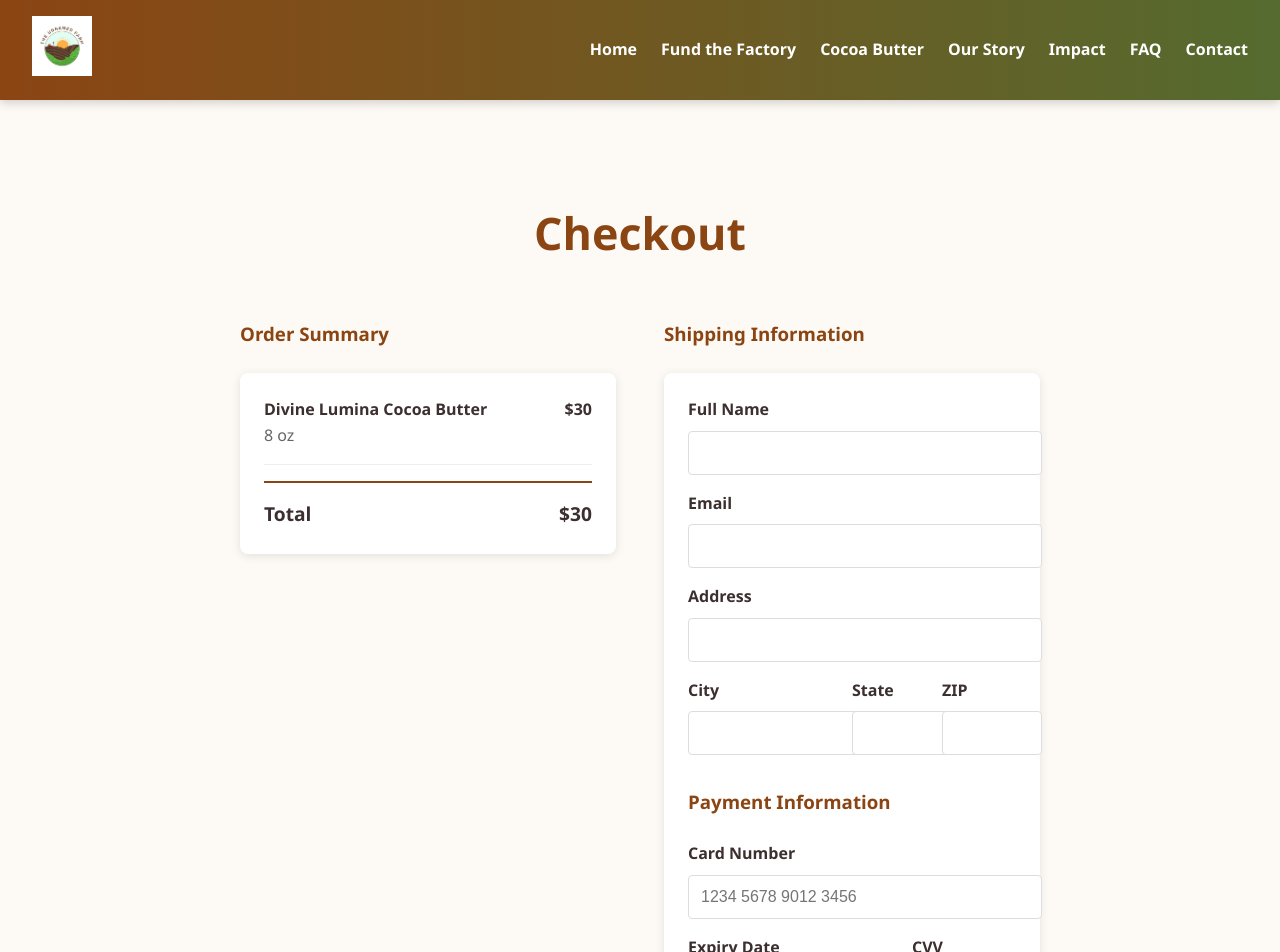
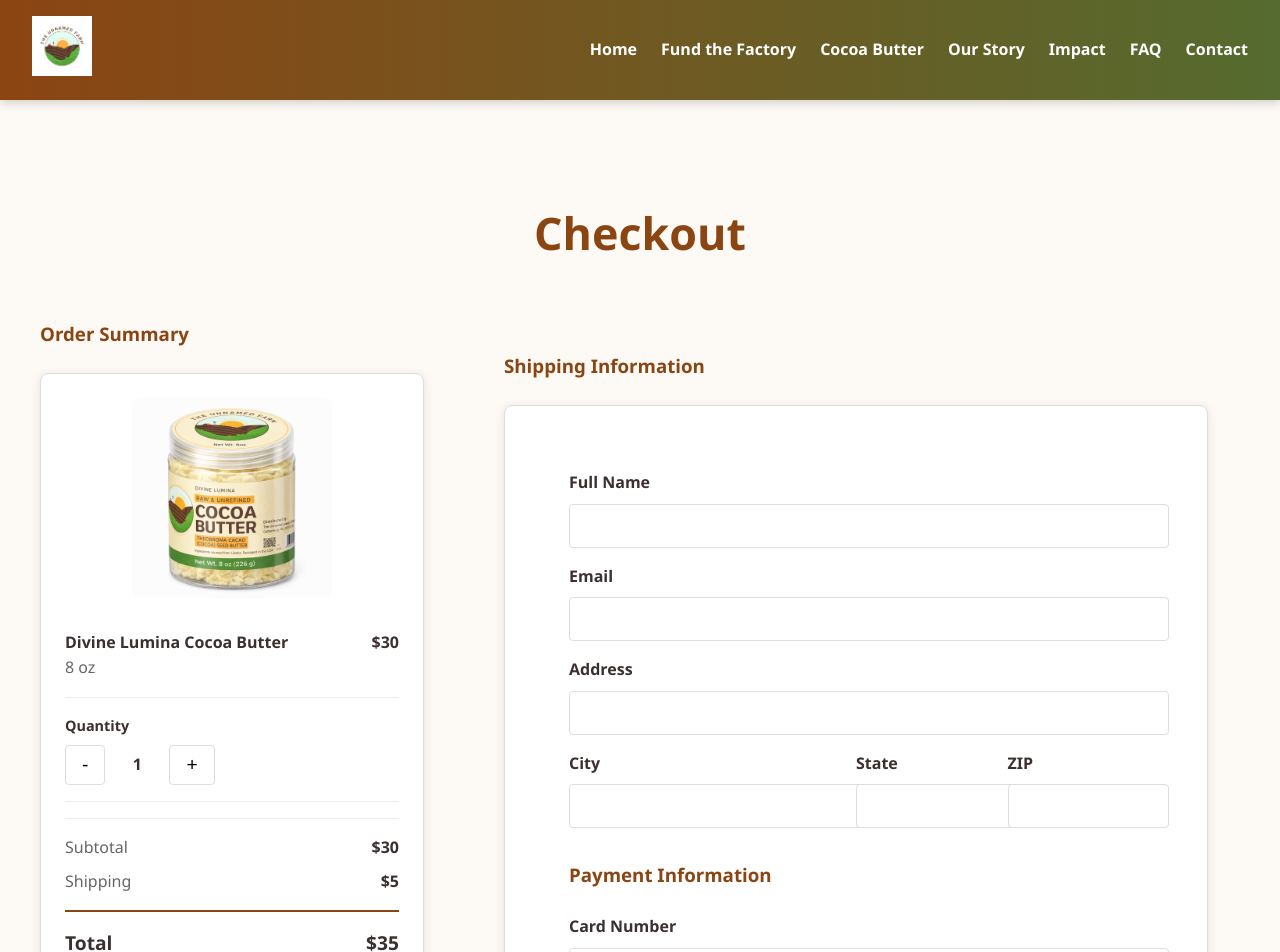
Before and after one commit to dtaplin21/Liberia-ecommerce-site, a React (Vite) app in the folder my-app/: page /checkout in a window 1280 px wide. Shown: the top 952 px of the page. Built offline with nearby package versions, Linux system fonts and the light colour scheme.

Commit message:
added edits to the order summary

```diff
--- a/my-app/src/pages/Checkout.jsx
+++ b/my-app/src/pages/Checkout.jsx
@@ -1,6 +1,12 @@
 import { useState } from 'react'
 
 function Checkout() {
+  const [quantity, setQuantity] = useState(1)
+  const productPrice = 30
+  const shippingCost = 5
+  const subtotal = productPrice * quantity
+  const total = subtotal + shippingCost
+
   const [formData, setFormData] = useState({
     name: '',
     email: '',
@@ -30,29 +36,77 @@ function Checkout() {
     <section style={{padding: '60px 20px'}}>
       <h2>Checkout</h2>
 
-      <div style={{maxWidth: '800px', margin: '0 auto', display: 'grid', gridTemplateColumns: '1fr 1fr', gap: '3rem'}}>
+      <div style={{maxWidth: '1200px', margin: '0 auto', display: 'grid', gridTemplateColumns: '1fr 2fr', gap: '3rem'}}>
         {/* Order Summary */}
         <div>
           <h3 style={{color: 'var(--primary)', marginBottom: '1.5rem'}}>Order Summary</h3>
-          <div style={{background: 'white', padding: '1.5rem', borderRadius: '8px', boxShadow: '0 2px 10px rgba(0,0,0,0.1)'}}>
+          <div style={{background: 'white', padding: '1.5rem', borderRadius: '8px', boxShadow: '0 2px 10px rgba(0,0,0,0.1)', border: '1px solid #ddd'}}>
+            {/* Product Image */}
+            <div style={{marginBottom: '1.5rem', textAlign: 'center'}}>
+              <img
+                src="/images/cocoa_jar.JPEG"
+                alt="Divine Lumina Cocoa Butter"
+                style={{
+                  width: '100%',
+                  maxWidth: '200px',
+                  height: 'auto',
+                  borderRadius: '8px',
+                  objectFit: 'cover'
+                }}
+              />
+            </div>
+
             <div style={{display: 'flex', justifyContent: 'space-between', marginBottom: '1rem', paddingBottom: '1rem', borderBottom: '1px solid #eee'}}>
               <div>
                 <p style={{fontWeight: 'bold', margin: 0}}>Divine Lumina Cocoa Butter</p>
                 <p style={{margin: 0, color: '#666'}}>8 oz</p>
               </div>
-              <p style={{fontWeight: 'bold', margin: 0}}>$30</p>
+              <p style={{fontWeight: 'bold', margin: 0}}>${productPrice}</p>
             </div>
+            <div style={{marginBottom: '1rem', paddingBottom: '1rem', borderBottom: '1px solid #eee'}}>
+              <label style={{display: 'block', marginBottom: '0.5rem', fontWeight: 'bold', fontSize: '0.9rem'}}>Quantity</label>
+              <div style={{display: 'flex', alignItems: 'center', gap: '1rem'}}>
+                <button
+                  type="button"
+                  onClick={() => setQuantity(Math.max(1, quantity - 1))}
+                  style={{padding: '0.5rem 1rem', border: '1px solid #ddd', borderRadius: '4px', background: 'white', cursor: 'pointer', fontSize: '1.2rem'}}
+                >
+                  -
+                </button>
+                <span style={{fontWeight: 'bold', minWidth: '2rem', textAlign: 'center'}}>{quantity}</span>
+                <button
+                  type="button"
+                  onClick={() => setQuantity(quantity + 1)}
+                  style={{padding: '0.5rem 1rem', border: '1px solid #ddd', borderRadius: '4px', background: 'white', cursor: 'pointer', fontSize: '1.2rem'}}
+                >
+                  +
+                </button>
+              </div>
+            </div>
+            {/* Subtotal */}
+            <div style={{display: 'flex', justifyContent: 'space-between', marginTop: '1rem', paddingTop: '1rem', borderTop: '1px solid #eee'}}>
+              <p style={{margin: 0, color: '#666'}}>Subtotal</p>
+              <p style={{margin: 0, fontWeight: 'bold'}}>${subtotal}</p>
+            </div>
+
+            {/* Shipping */}
+            <div style={{display: 'flex', justifyContent: 'space-between', marginTop: '0.5rem'}}>
+              <p style={{margin: 0, color: '#666'}}>Shipping</p>
+              <p style={{margin: 0, fontWeight: 'bold'}}>${shippingCost}</p>
+            </div>
+
+            {/* Total */}
             <div style={{display: 'flex', justifyContent: 'space-between', marginTop: '1rem', paddingTop: '1rem', borderTop: '2px solid var(--primary)'}}>
               <p style={{fontSize: '1.2rem', fontWeight: 'bold', margin: 0}}>Total</p>
-              <p style={{fontSize: '1.2rem', fontWeight: 'bold', margin: 0}}>$30</p>
+              <p style={{fontSize: '1.2rem', fontWeight: 'bold', margin: 0}}>${total}</p>
             </div>
           </div>
         </div>
 
         {/* Checkout Form */}
-        <div>
+        <div style={{padding: '2rem'}}>
           <h3 style={{color: 'var(--primary)', marginBottom: '1.5rem'}}>Shipping Information</h3>
-          <form onSubmit={handleSubmit} style={{background: 'white', padding: '1.5rem', borderRadius: '8px', boxShadow: '0 2px 10px rgba(0,0,0,0.1)'}}>
+          <form onSubmit={handleSubmit} style={{background: 'white', padding: '4rem', borderRadius: '8px', boxShadow: '0 2px 10px rgba(0,0,0,0.1)', border: '1px solid #ddd'}}>
             <div style={{marginBottom: '1rem'}}>
               <label style={{display: 'block', marginBottom: '0.5rem', fontWeight: 'bold'}}>Full Name</label>
               <input
```
